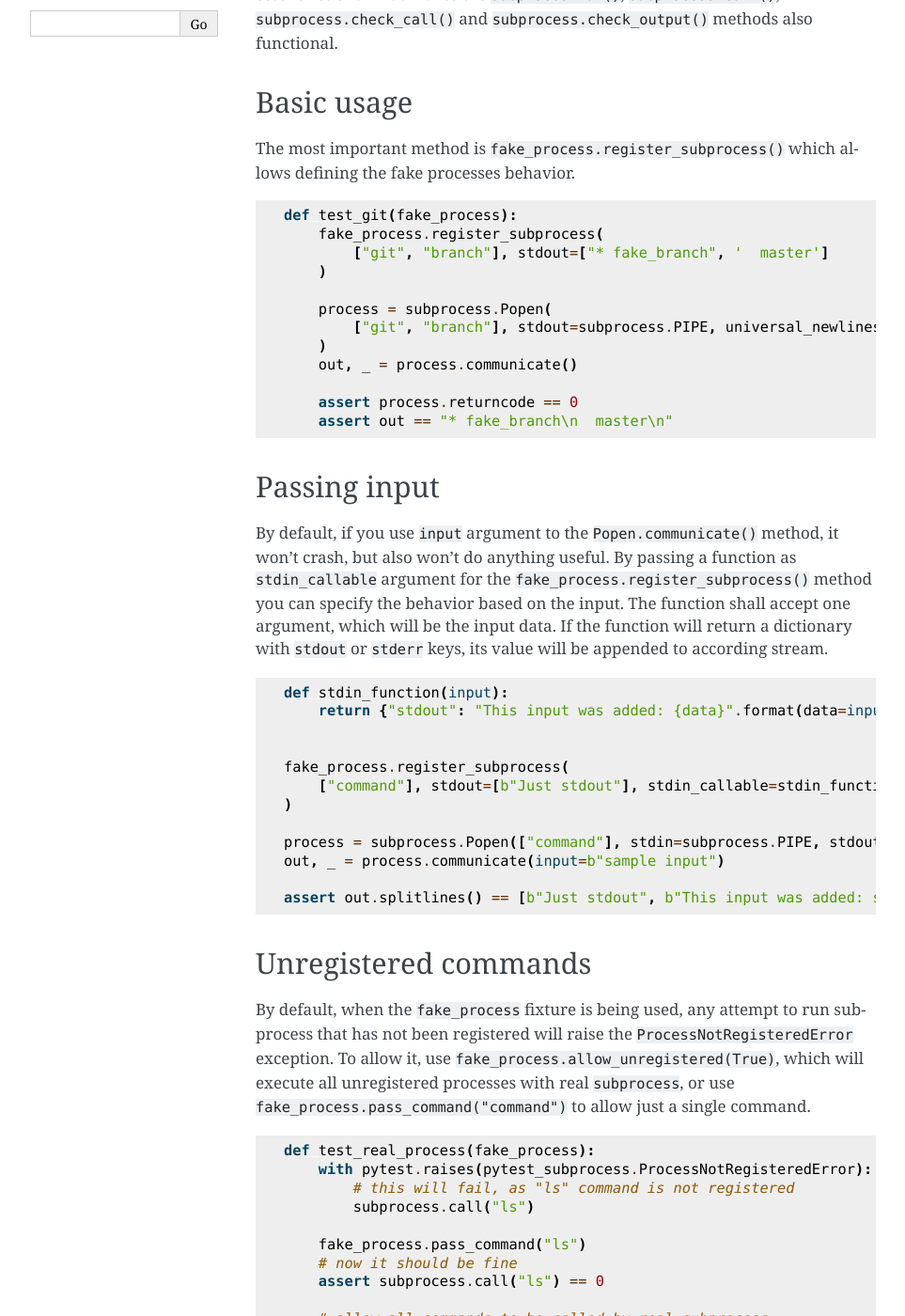
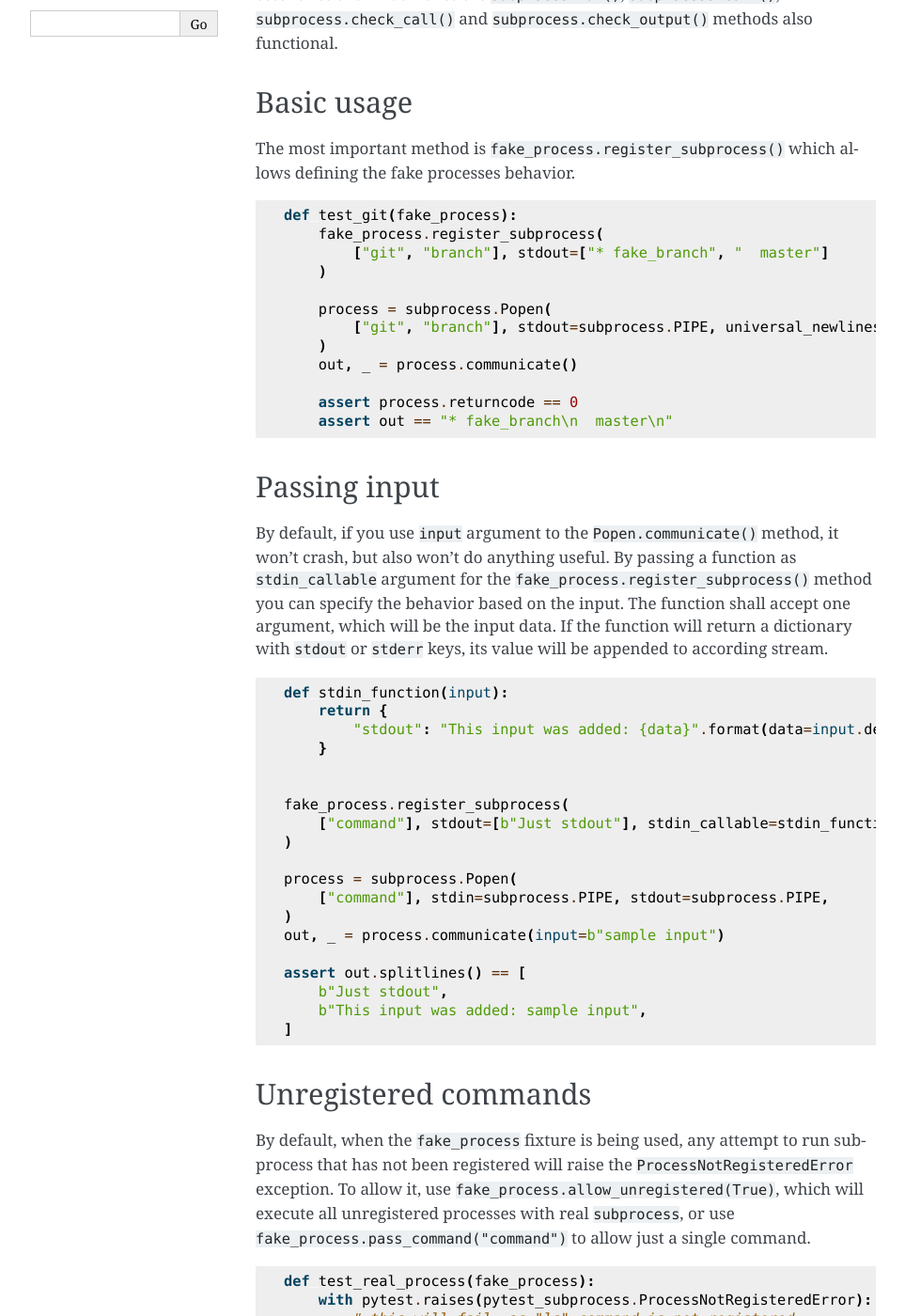
Before and after one commit to aklajnert/pytest-subprocess, a Sphinx documentation site: the page built from docs/contents.rst, in a window 1280 px wide and 1400 px high, scrolled down 363 px. Shown: the whole window at 94% size, without its empty margins (148-1111 px from the left). Built offline with Sphinx 7.4.7, drawn with Linux system fonts in a browser that asks for light colours.

Commit message:
Fixed blacken-docs setup

```diff
--- a/docs/contents.rst
+++ b/docs/contents.rst
@@ -25,7 +25,7 @@ processes behavior.
 
     def test_git(fake_process):
         fake_process.register_subprocess(
-            ["git", "branch"], stdout=["* fake_branch", '  master']
+            ["git", "branch"], stdout=["* fake_branch", "  master"]
         )
 
         process = subprocess.Popen(
@@ -48,17 +48,24 @@ shall accept one argument, which will be the input data. If the function will re
 .. code-block:: python
 
     def stdin_function(input):
-        return {"stdout": "This input was added: {data}".format(data=input.decode())}
+        return {
+            "stdout": "This input was added: {data}".format(data=input.decode())
+        }
 
 
     fake_process.register_subprocess(
         ["command"], stdout=[b"Just stdout"], stdin_callable=stdin_function,
     )
 
-    process = subprocess.Popen(["command"], stdin=subprocess.PIPE, stdout=subprocess.PIPE,)
+    process = subprocess.Popen(
+        ["command"], stdin=subprocess.PIPE, stdout=subprocess.PIPE,
+    )
     out, _ = process.communicate(input=b"sample input")
 
-    assert out.splitlines() == [b"Just stdout", b"This input was added: sample input"]
+    assert out.splitlines() == [
+        b"Just stdout",
+        b"This input was added: sample input",
+    ]
 
 Unregistered commands
 ---------------------
@@ -99,7 +106,9 @@ last registered process forever.
         # register process with output changing each execution
         fake_process.register_subprocess("test", stdout="first execution")
         # the second execution will return non-zero exit code
-        fake_process.register_subprocess("test", stdout="second execution", returncode=1)
+        fake_process.register_subprocess(
+            "test", stdout="second execution", returncode=1
+        )
 
         assert subprocess.check_output("test") == b"first execution\n"
         second_process = subprocess.run("test", stdout=subprocess.PIPE)
```
Also changed, not shown: .pre-commit-config.yaml.
